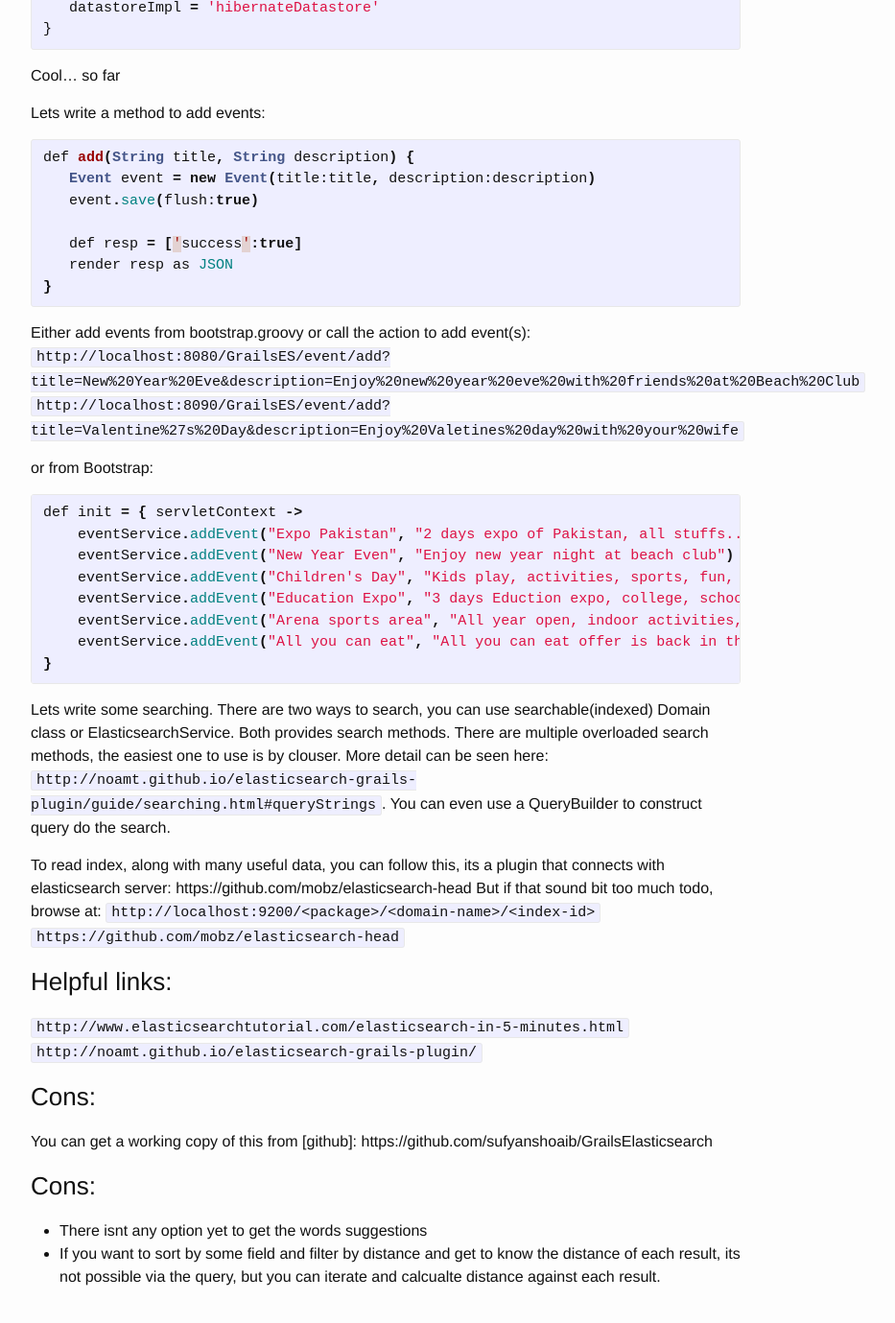
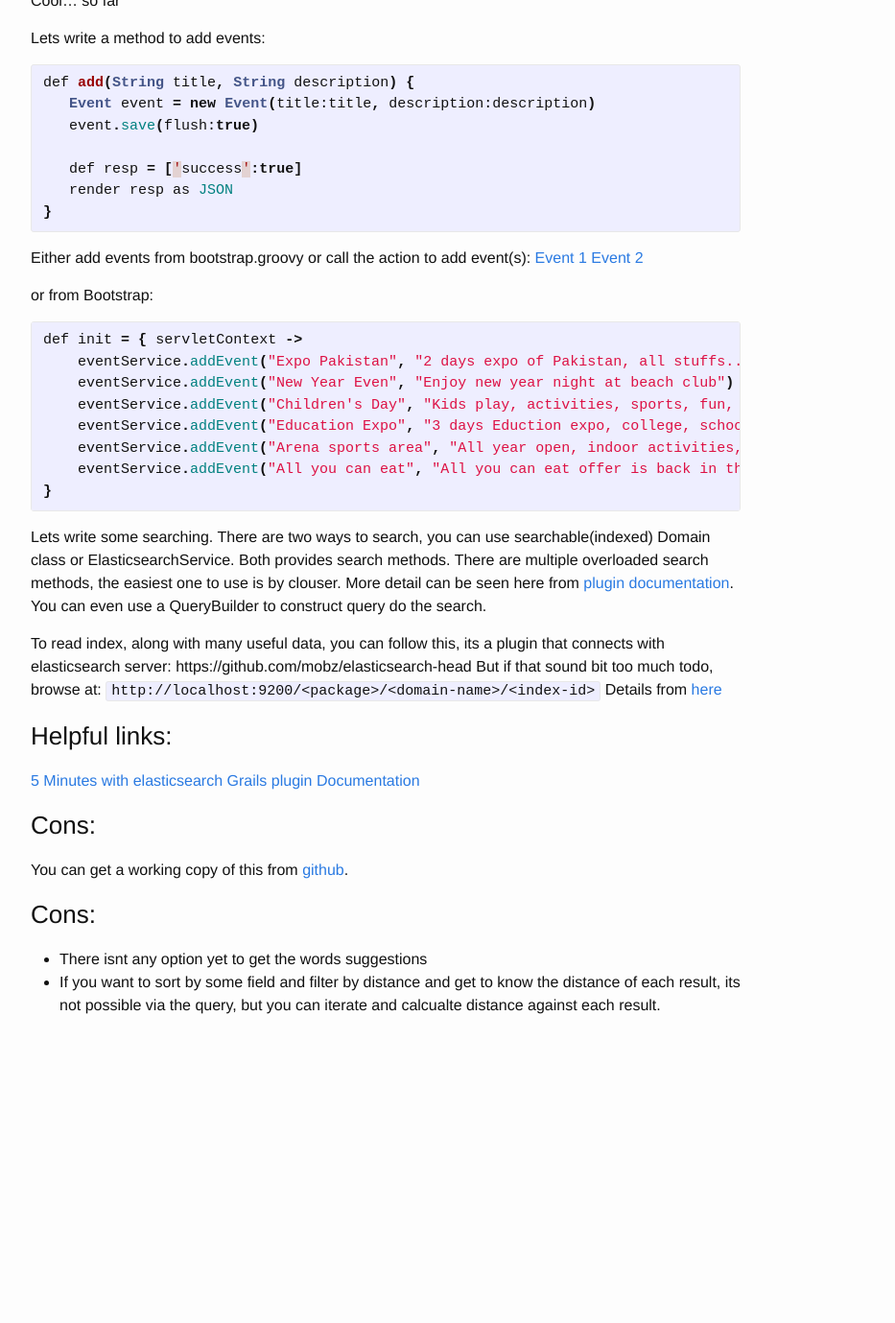
Before and after one commit to sufyanshoaib/sufyanshoaib.github.io, a Jekyll site: the page built from _posts/2015-01-29-grails-elasticsearch.markdown, in a window 1280 px wide and 1400 px high, scrolled down 1488 px. Shown: the top 1379 px of the window at 96% size, without its empty margins (238-1171 px from the left). Built offline with Jekyll 4.4.1, drawn with Linux system fonts in a browser that asks for light colours; comment, search, counter and statistics services are not loaded; after the commit the page ends 2608 px from its top, so only the background shows below that; some of the changed text lies outside the part shown.

Commit message:
Updated grails elasticsearch post

```diff
--- a/_posts/2015-01-29-grails-elasticsearch.markdown
+++ b/_posts/2015-01-29-grails-elasticsearch.markdown
@@ -7,10 +7,10 @@ categories: Grails Elasticsearch
 
 Elasticsearch is based on lucene which is a search engine and provides range of features, specially famous for its text based searching. Elasticsearch provides domain class mapping to indexes, and add methods to domain for searching. You also have an option to create, update or delete index as soon as there is a change in the domain.
 
-Elasticsearch is currently being used by github, soundcloud and many more: `http://www.elasticsearch.org/case-study/`
+Elasticsearch is currently being used by github, soundcloud and many more. More detail from <a href="http://www.elasticsearch.org/case-study/">here</a>.
 
-This is gives a summary of how cluster, nodes and shards are linked:
-`https://encrypted-tbn0.gstatic.com/images?q=tbn:ANd9GcS0wetPnhOhTtRanRjXcwrke4veL6MTwdLZDjsiRH5-TZpj63awow`
+This gives a <a href="https://encrypted-tbn0.gstatic.com/images?q=tbn:ANd9GcS0wetPnhOhTtRanRjXcwrke4veL6MTwdLZDjsiRH5-TZpj63awow">summary</a> of how cluster, nodes and shards are linked:
+
 
 For a list of elasticsearch terminologies, see:
 
@@ -78,8 +78,8 @@ def add(String title, String description) {
 {% endhighlight %}
 
 Either add events from bootstrap.groovy or call the action to add event(s):
-`http://localhost:8080/GrailsES/event/add?title=New%20Year%20Eve&description=Enjoy%20new%20year%20eve%20with%20friends%20at%20Beach%20Club`
-`http://localhost:8090/GrailsES/event/add?title=Valentine%27s%20Day&description=Enjoy%20Valetines%20day%20with%20your%20wife`
+<a href="http://localhost:8080/GrailsES/event/add?title=New%20Year%20Eve&description=Enjoy%20new%20year%20eve%20with%20friends%20at%20Beach%20Club">Event 1</a>
+<a href="http://localhost:8090/GrailsES/event/add?title=Valentine%27s%20Day&description=Enjoy%20Valetines%20day%20with%20your%20wife">Event 2</a>
 
 or from Bootstrap:
 {% highlight java %}
@@ -93,7 +93,7 @@ def init = { servletContext ->
 }
 {% endhighlight %}
 
-Lets write some searching. There are two ways to search, you can use searchable(indexed) Domain class or ElasticsearchService. Both provides search methods. There are multiple overloaded search methods, the easiest one to use is by clouser. More detail can be seen here: `http://noamt.github.io/elasticsearch-grails-plugin/guide/searching.html#queryStrings`.
+Lets write some searching. There are two ways to search, you can use searchable(indexed) Domain class or ElasticsearchService. Both provides search methods. There are multiple overloaded search methods, the easiest one to use is by clouser. More detail can be seen here from <a href="http://noamt.github.io/elasticsearch-grails-plugin/guide/searching.html#queryStrings">plugin documentation</a>.
 You can even use a QueryBuilder to construct query do the search.
 
 {% highlight java %}
@@ -103,14 +103,14 @@ To read index, along with many useful data, you can follow this, its a plugin th
 https://github.com/mobz/elasticsearch-head
 But if that sound bit too much todo, browse at:
 `http://localhost:9200/<package>/<domain-name>/<index-id>`
-`https://github.com/mobz/elasticsearch-head`
+Details from <a href="https://github.com/mobz/elasticsearch-head">here</a>
 
 <h3>Helpful links:</h3>
-`http://www.elasticsearchtutorial.com/elasticsearch-in-5-minutes.html`
-`http://noamt.github.io/elasticsearch-grails-plugin/`
+<a href="http://www.elasticsearchtutorial.com/elasticsearch-in-5-minutes.html">5 Minutes with elasticsearch</a>
+<a href="http://noamt.github.io/elasticsearch-grails-plugin/">Grails plugin Documentation</a>
 
 <h3>Cons:</h3>
-You can get a working copy of this from [github]: https://github.com/sufyanshoaib/GrailsElasticsearch
+You can get a working copy of this from <a href="https://github.com/sufyanshoaib/GrailsElasticsearch">github</a>.
 
 <h3>Cons:</h3>
 <ul>
```
